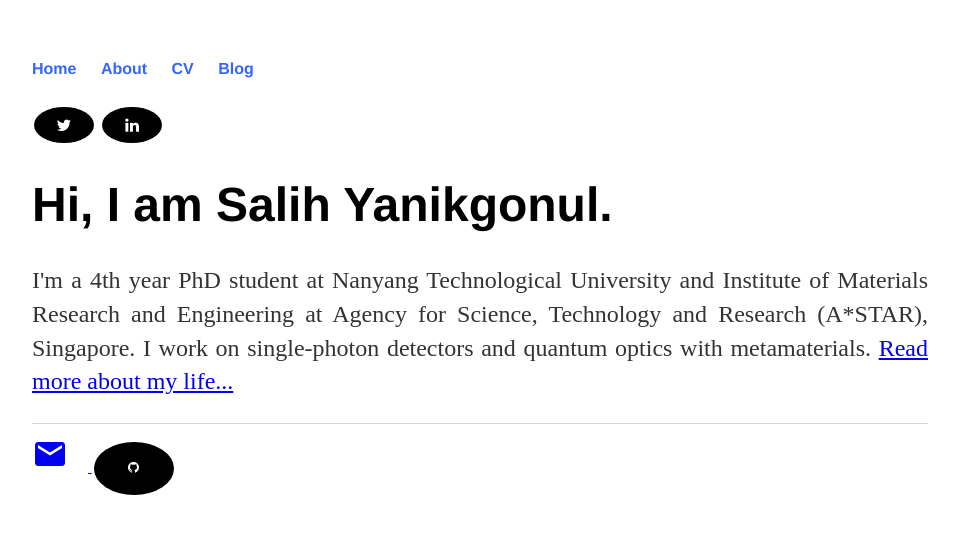
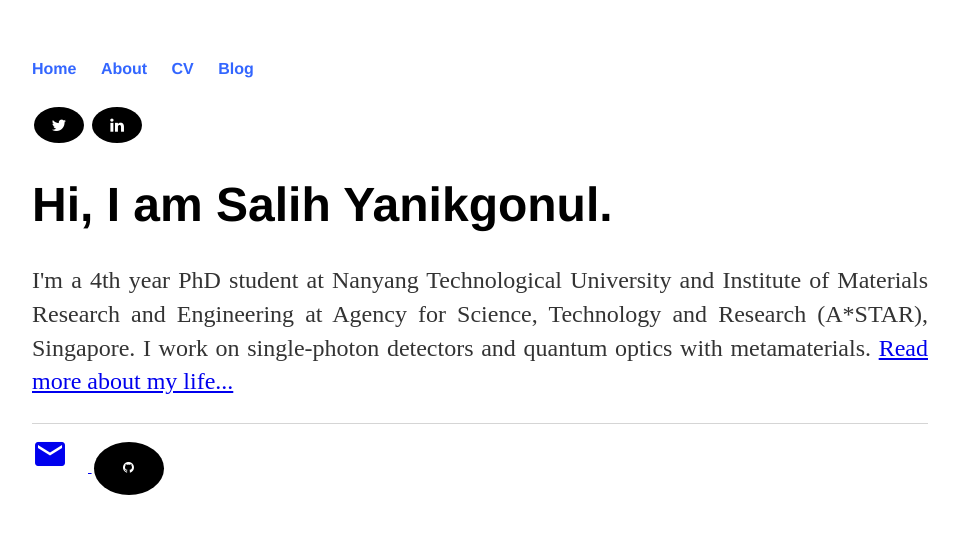
Before and after one commit to salihyanikgonul/salihyanikgonul.github.io, a Jekyll site: the page built from index.html, in a window 1280 px wide. Shown: the top 534 px of the page, without its empty margins (160-1119 px from the left). Built offline with Jekyll 4.4.1, drawn with Linux system fonts in a browser that asks for light colours; a style sheet for code colours, icons or effects is not loaded.

Commit message:
Update main.css

```diff
--- a/css/main.css
+++ b/css/main.css
@@ -84,7 +84,7 @@ ul.about li {
 .fa {
   padding: 10px;
   font-size: 40px;
-  width: 40px;
+  width: 30px;
   text-align: center;
   text-decoration: none;
   margin: 2px 2px;
@@ -98,7 +98,7 @@ ul.about li {
 .ai {
   padding: 10px;
   font-size: 40px;
-  width: 40px;
+  width: 30px;
   text-align: center;
   text-decoration: none;
   margin: 2px 2px;
@@ -124,7 +124,7 @@ ul.about li {
   color: white;
   padding: 20px;
   font-size: 40px;
-  width: 40px;
+  width: 30px;
   text-align: center;
   text-decoration: none;
   margin: 2px 2px;
@@ -135,6 +135,13 @@ ul.about li {
 .ai-google-scholar {
   background: white;
   color: black;
+  padding: 20px;
+  font-size: 40px;
+  width: 30px;
+  text-align: center;
+  text-decoration: none;
+  margin: 2px 2px;
+  border-radius: 50%;
 }
 
 /*
```
